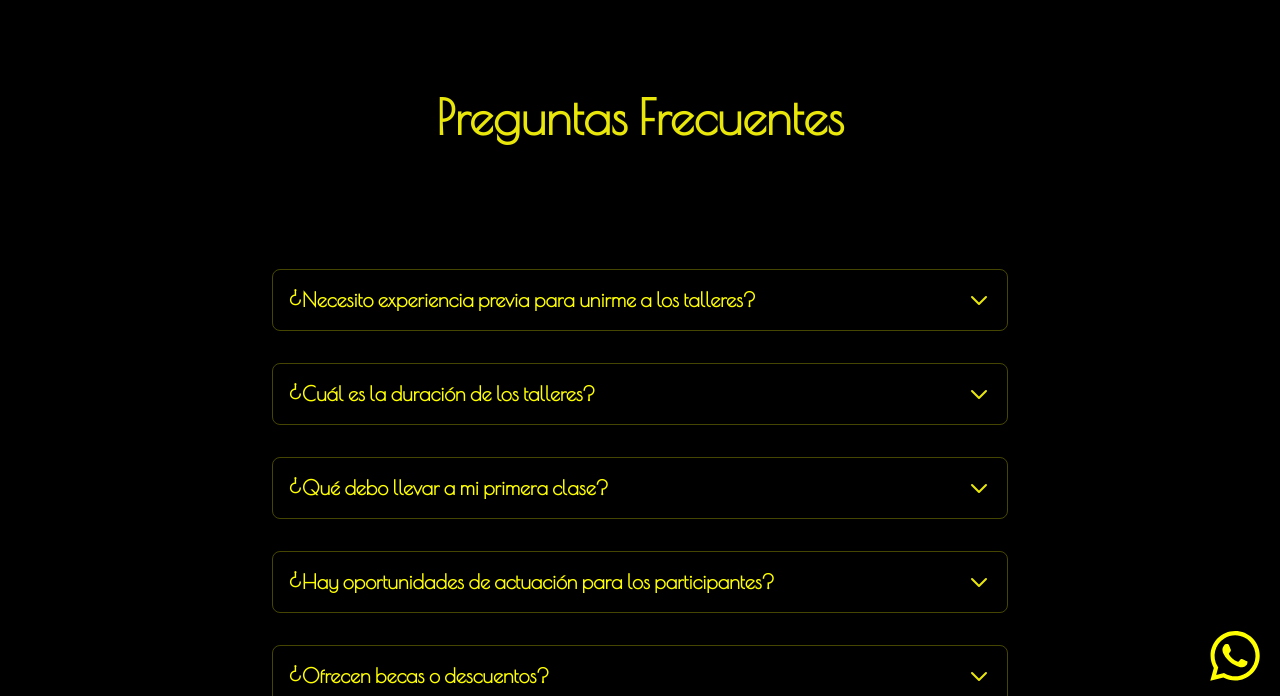
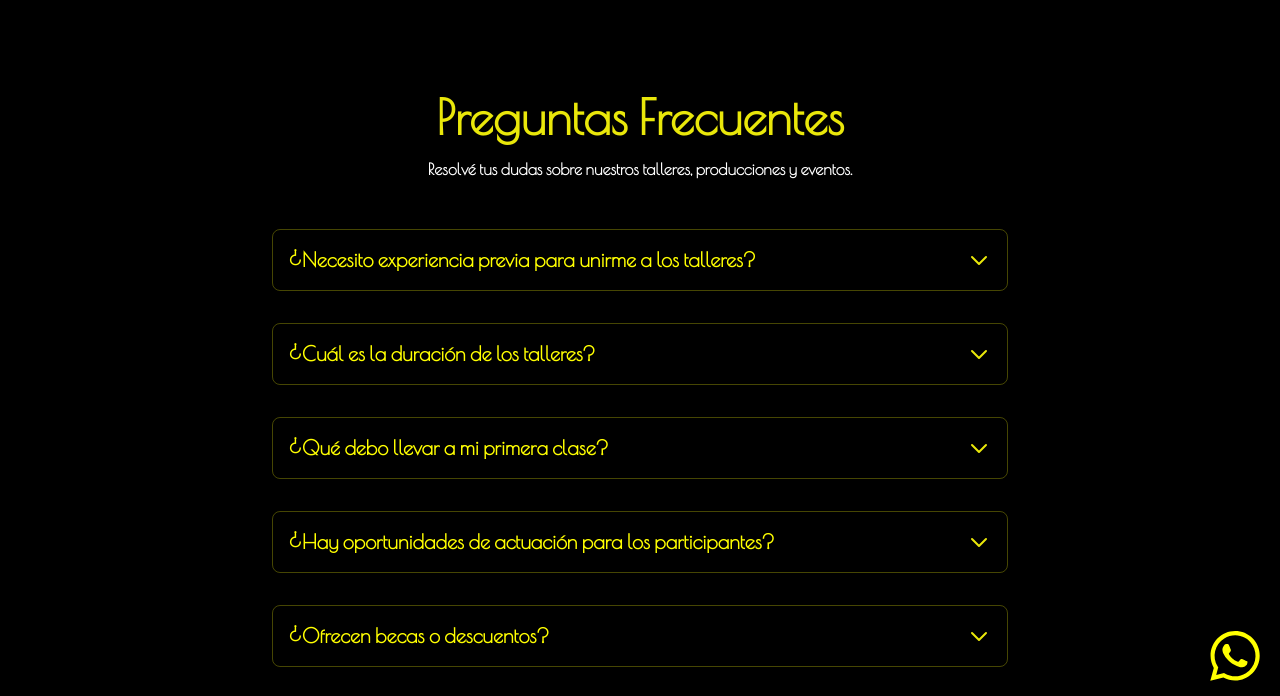
Before and after one commit to ChortJulio/teatro-serpiente, an Astro site: page /faq in a window 1280 px wide. Shown: the part 99-795 px from the top of the page. Built offline with nearby package versions, Linux system fonts and the light colour scheme; Astro itself is replaced by a stand-in of ours; some packages are replaced by stand-ins of ours; a web font is replaced by a local one.

Commit message:
Add subtitle to FAQs section

```diff
--- a/src/components/FAQs.astro
+++ b/src/components/FAQs.astro
@@ -3,11 +3,14 @@ import QuestionAnswer from "@components/QuestionAnswer.astro";
 import FAQ_questions from "@data/faq";
 ---
 
-<header class="py-20 bg-black">
+<header class="pt-20 bg-black">
   <div class="container mx-auto px-4">
     <h1 class="text-4xl md:text-5xl font-bold text-center text-[#e9e70a]">
       Preguntas Frecuentes
     </h1>
+    <p class="text-white text-center mt-4 max-w-2xl mx-auto">
+      Resolvé tus dudas sobre nuestros talleres, producciones y eventos.
+    </p>
   </div>
 </header>
 
```
